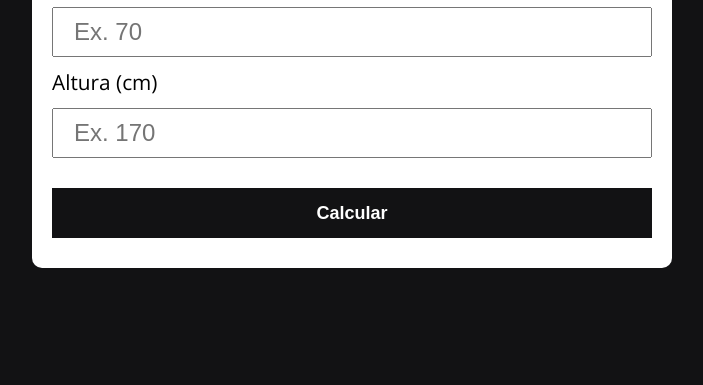
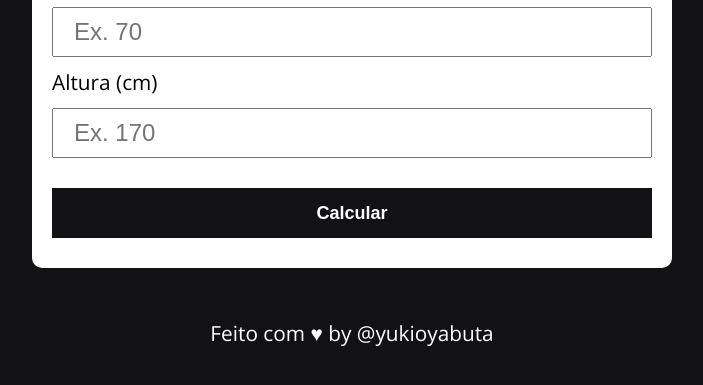
Before and after one commit to yukiofy/IMC, a plain HTML site: page index.html in a window 1280 px wide. Shown: the part 187-572 px from the top of the page, without its empty margins (288-991 px from the left). Drawn offline with nearby package versions, Linux system fonts and the light colour scheme.

Commit message:
add footer

```diff
--- a/assets/css/style.css
+++ b/assets/css/style.css
@@ -71,3 +71,13 @@ form button:hover {
   padding: 10px 20px;
   text-align: center;
 }
+
+footer{
+  text-align: center;
+  color: white;
+}
+
+footer a{
+  text-decoration: none;
+  color: #fff
+}
--- a/index.html
+++ b/index.html
@@ -23,6 +23,8 @@
     <div class="resultado"></div>
   </section>
 
+  <footer>Feito com ♥ by <a href="http://instagram.com/yukioyabuta">@yukioyabuta</a> </footer>
+
   <script src="./assets/js/main.js"></script>
 </body>
 
```
